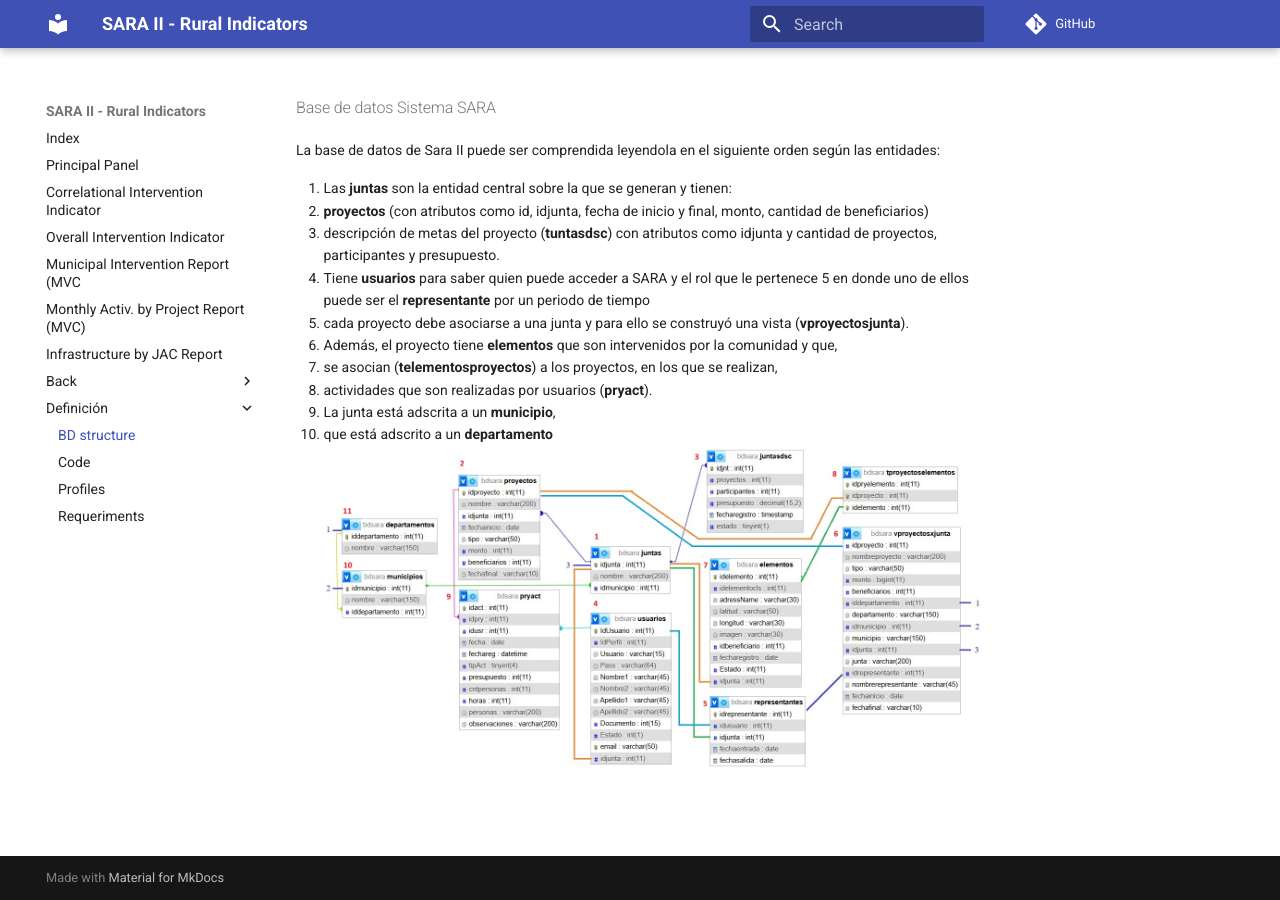
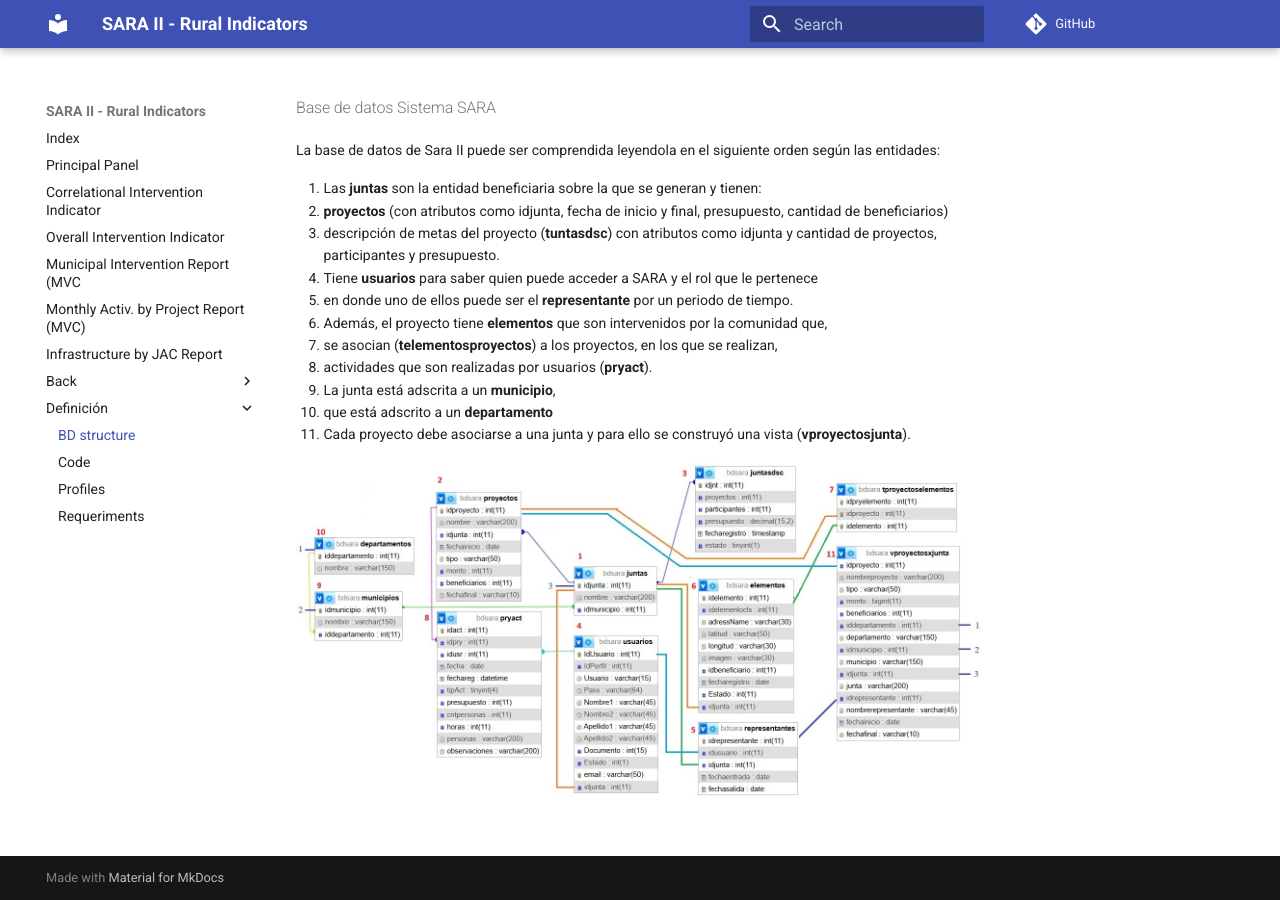
Before and after one commit to urbanoeliecer/Sara-Ind, an MkDocs documentation site: the page built from docs/tecnico/bdest.md, in a window 1280 px wide. Built offline with MkDocs 1.6.1 and Material for MkDocs 9.7.7, drawn with Linux system fonts in a browser that asks for light colours; comment, search, counter and statistics services are not loaded.

Commit message:
Arreglar MkDocs

```diff
--- a/docs/tecnico/bdest.md
+++ b/docs/tecnico/bdest.md
@@ -2,15 +2,17 @@
 
 La base de datos de Sara II puede ser comprendida leyendola en el siguiente orden según las entidades:
 
-1. Las **juntas** son la entidad central sobre la que se generan y tienen:
-2. **proyectos** (con atributos como id, idjunta, fecha de inicio y final, monto, cantidad de beneficiarios)
+1. Las **juntas** son la entidad beneficiaria sobre la que se generan y tienen:
+2. **proyectos** (con atributos como idjunta, fecha de inicio y final, presupuesto, cantidad de beneficiarios)
 3. descripción de metas del proyecto (**tuntasdsc**) con atributos como idjunta y cantidad de proyectos, participantes y presupuesto.
 4. Tiene **usuarios** para saber quien puede acceder a SARA y el rol que le pertenece
-5  en donde uno de ellos puede ser el **representante** por un periodo de tiempo
-6. cada proyecto debe asociarse a una junta y para ello se construyó una vista (**vproyectosjunta**).
-7. Además, el proyecto tiene **elementos** que son intervenidos por la comunidad y que,
-8. se asocian (**telementosproyectos**) a los proyectos, en los que se realizan,
-9. actividades que son realizadas por usuarios (**pryact**).
-10. La junta está adscrita a un **municipio**,
-11. que está adscrito a un **departamento**
+5.  en donde uno de ellos puede ser el **representante** por un periodo de tiempo.
+6. Además, el proyecto tiene **elementos** que son intervenidos por la comunidad que,
+7. se asocian (**telementosproyectos**) a los proyectos, en los que se realizan,
+8. actividades que son realizadas por usuarios (**pryact**).
+9. La junta está adscrita a un **municipio**,
+10. que está adscrito a un **departamento**
+11. Cada proyecto debe asociarse a una junta y para ello se construyó una vista (**vproyectosjunta**).
+
+
 ![Estructura](../img/bd.jpg)
```
Also changed, not shown: docs/admin/infActivMesPryMVC.md (+1 -1 lines), docs/index.md (+6 -14 lines), docs/img/bd.jpg, docs/img/sara.jpg, 4 other files.
